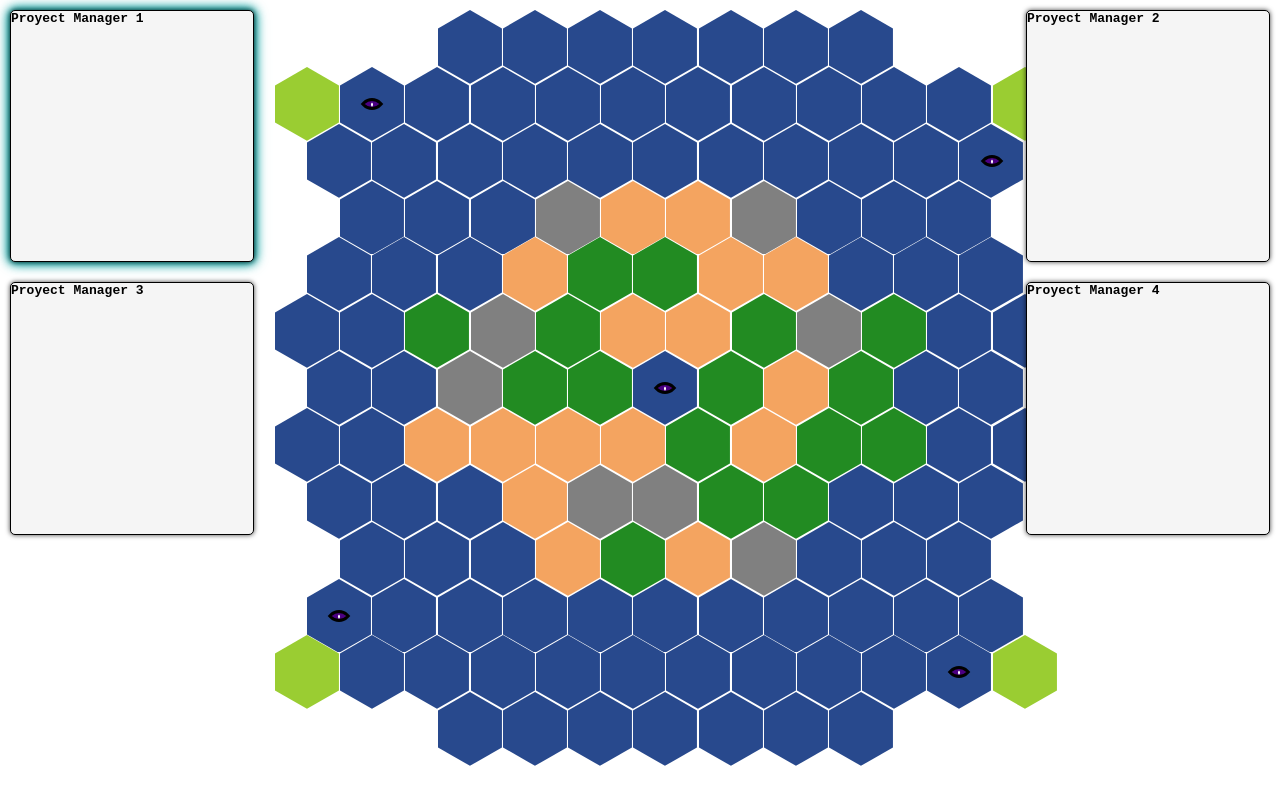
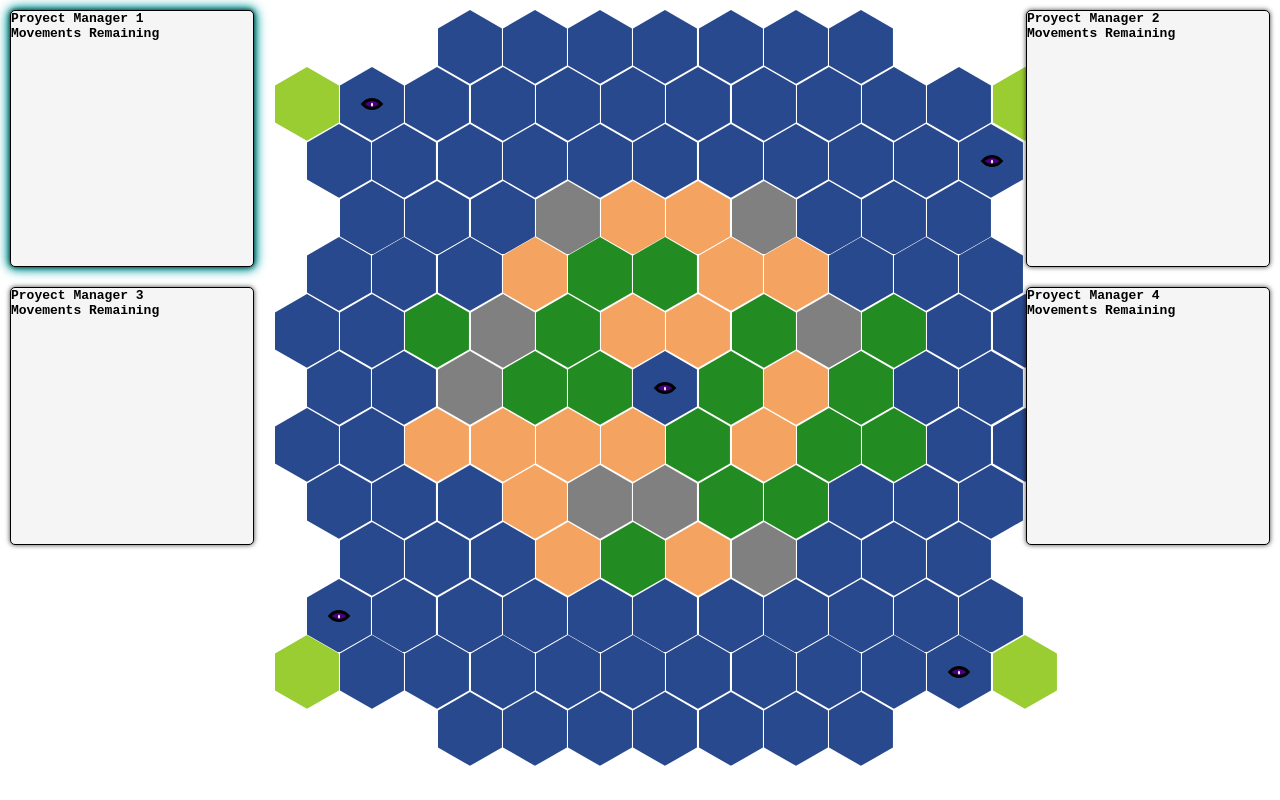
Before and after one commit to SebMoreno/disloyal-competition-game, a React (Vite) app: page / in a window 1280 px wide. Built offline with nearby package versions, Linux system fonts and the light colour scheme.

Commit message:
adding movements to player card

```diff
--- a/src/components/PlayerCard.tsx
+++ b/src/components/PlayerCard.tsx
@@ -5,14 +5,16 @@ import "../styles/PlayerCard.css";
 export interface PlayerCardProps {
     playerNumber: number;
     isCurrent: boolean;
+    movements: number;
     playerIdeas?: GameEvent[];
     playerCounters?: GameEvent[];
 }
 
-export const PlayerCard: React.FC<PlayerCardProps> = ({playerNumber, isCurrent}) => {
+export const PlayerCard: React.FC<PlayerCardProps> = ({playerNumber, isCurrent, movements}) => {
     return (
         <section className={"playerCard" + (isCurrent ? " highlight" : "")}>
             <article>Proyect Manager {playerNumber + 1}</article>
+            <article>Movements Remaining {movements}</article>
         </section>
     );
 }
--- a/src/styles/PlayerCard.css
+++ b/src/styles/PlayerCard.css
@@ -1,5 +1,6 @@
 .playerCard {
     display: flex;
+    flex-direction: column;
     width: 100%;
     height: 100%;
     box-sizing: border-box;
```
